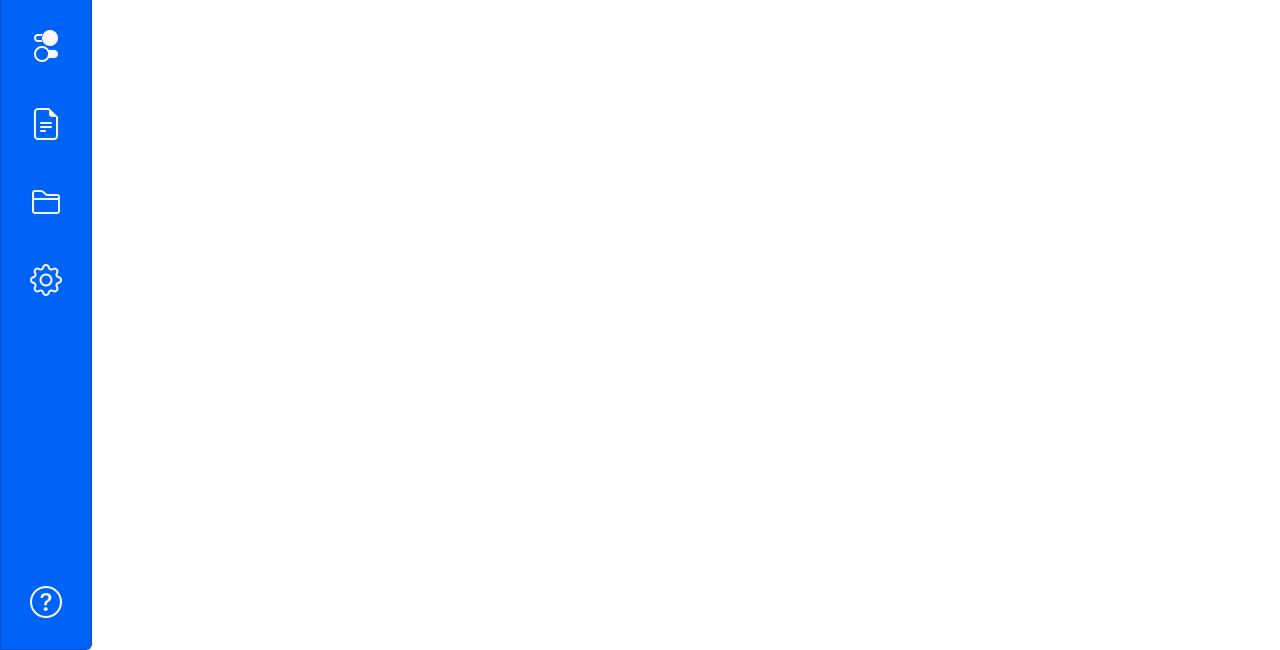
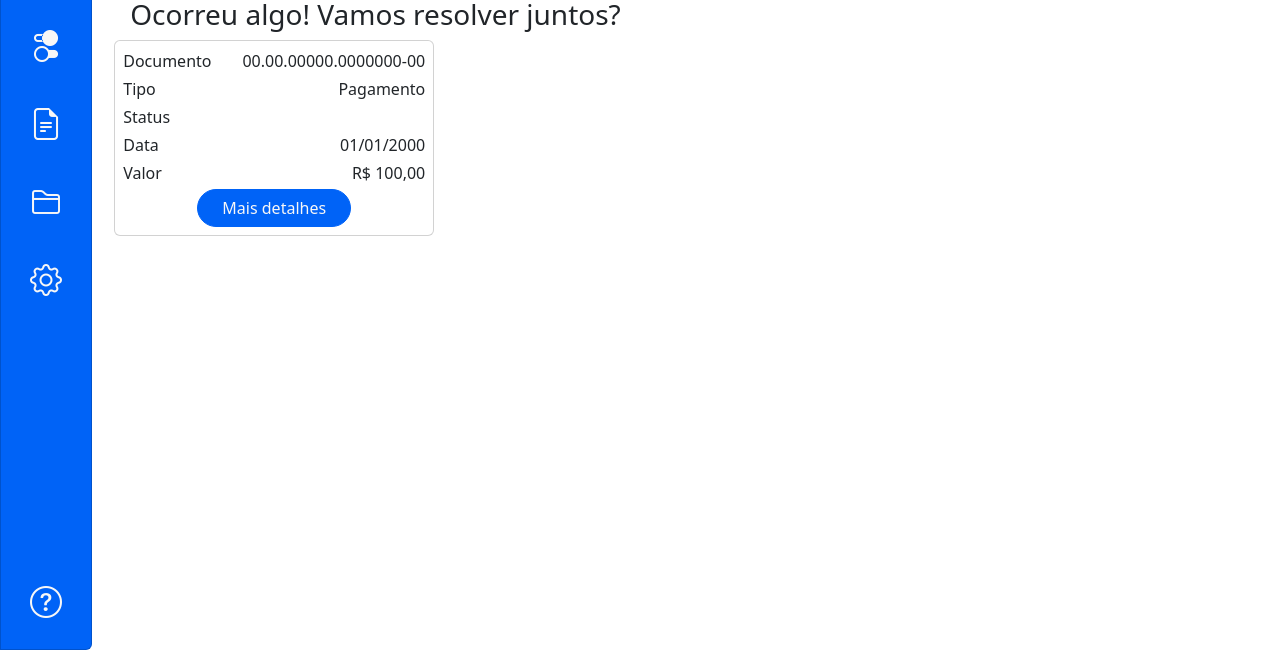
Before and after one commit to yKaayo/HOME-CIC, a plain HTML site: page index.html in a window 1280 px wide. Shown: the part 150-800 px from the top of the page. Drawn offline with nearby package versions, Linux system fonts and the light colour scheme.

Commit message:
Starting Card of Diverência

```diff
--- a/index.html
+++ b/index.html
@@ -34,7 +34,7 @@
             >
               <i class="bi bi-justify-left color-primary-blue" id="btn-togler-icon"></i>
             </button>
-            <div class="position-absolute top-100 left-0 dvh100-70px">
+            <div class="position-absolute top-100 left-0 side-menu">
                 <div class="card card-body rounded-0 rounded-end h-100 bg-primary-blue">
                   <ul class="navbar-nav list-group d-flex flex-column mb-auto gap-3" id="list-menu">
                     <li class="list-group-item p-0 bg-transparent">
@@ -101,10 +101,11 @@
                 </a>
               </li>
               <li class="nav-item dropdown d-flex align-items-center">
+                <!-- Search Modal Button -->
                 <button type="button" class="btn d-flex d-sm-none me-2" data-bs-toggle="modal" data-bs-target="#searchModal"><i class="bi bi-search"></i></button>
-                <p class="fs-5 mb-0 me-1 color-primary-blue lh-sm">Olá,<br><span class="fw-bold">nome</span></p>
+                <p class="fs-5 mb-0 me-1 color-primary-blue lh-1">Olá,<br><span class="fw-bold">Nome</span></p>
 
-                <!-- Modal -->
+                <!-- Search Modal SM -->
                 <div class="modal fade d-sm-none" id="searchModal" tabindex="-1" aria-labelledby="searchModalLabel" aria-hidden="true">
                   <div class="modal-dialog m-0 mt-3 mx-3">
                     <div class="modal-content">
@@ -230,6 +231,63 @@
         </div>
       </nav>
     </header>
+    <main class="m-main">
+      <div class="m-4">
+        <h2 class="mb-3">Home</h2>
+
+        <div class="divergencia">
+          <h3 class="mb-2 ps-3">Ocorreu algo! Vamos resolver juntos?</h3>
+
+          <div class="card overflow-x-auto">
+            <div class="card-body p-2">
+              <div class="d-flex justify-content-between">
+                <p class="card-text mb-1">Documento</p>
+                <p class="card-text mb-1">00.00.00000.0000000-00</p>
+              </div>
+              <div class="d-flex justify-content-between">
+                <p class="card-text mb-1">Tipo</p>
+                <p class="card-text mb-1">Pagamento</p>
+              </div>
+              <div class="d-flex justify-content-between">
+                <p class="card-text mb-1">Status</p>
+                <p class="card-text mb-1"></p>
+              </div>
+              <div class="d-flex justify-content-between">
+                <p class="card-text mb-1">Data</p>
+                <p class="card-text mb-1">01/01/2000</p>
+              </div>
+              <div class="d-flex justify-content-between">
+                <p class="card-text mb-1">Valor</p>
+                <p class="card-text mb-1">R$ 100,00</p>
+              </div>
+              <div class="d-flex justify-content-center w-100">
+                <button type="button" class="btn btn-blue rounded-pill px-4" data-bs-toggle="modal" data-bs-target="#atrasadoModal">
+                  Mais detalhes
+                </button>
+              </div>
+              <div class="modal fade" id="atrasadoModal" tabindex="-1" aria-labelledby="atrasadoModalLabel" aria-hidden="true">
+                <div class="modal-dialog">
+                  <div class="modal-content">
+                    <div class="modal-header">
+                      <h1 class="modal-title fs-5" id="atrasadoModalLabel">Modal title</h1>
+                      <button type="button" class="btn-close" data-bs-dismiss="modal" aria-label="Close"></button>
+                    </div>
+                    <div class="modal-body">
+                      ...
+                    </div>
+                    <div class="modal-footer">
+                      <button type="button" class="btn btn-secondary" data-bs-dismiss="modal">Close</button>
+                      <button type="button" class="btn btn-primary">Save changes</button>
+                    </div>
+                  </div>
+                </div>
+              </div>
+
+            </div>
+          </div>
+        </div>
+      </div>
+    </main>
 
     <!-- JS Bootstrap -->
     <script
--- a/src/css/styles.css
+++ b/src/css/styles.css
@@ -58,3 +58,8 @@ form input.w-16rem {
   bottom: 4.8rem;
   right: 2.22rem;
 }
+
+/* Divergência */
+.divergencia .card {
+  width: 20rem;
+}
--- a/src/css/variebles.css
+++ b/src/css/variebles.css
@@ -12,8 +12,8 @@
 }
 
 /* Measures */
-.dvh100-70px {
-  height: calc(100dvh - 70px);
+.m-main {
+  margin-left: 5.64rem;
 }
 
 .p-20px {
@@ -51,3 +51,9 @@ form input.elevation-gray:focus {
   border: none;
   box-shadow: 0 0 4px var(--color-dark-50);
 }
+
+/* Side Menu */
+.side-menu {
+  height: calc(100dvh - 70px);
+  /* min-height: 100%; */
+}
```
Lines whose indentation alone changed are shown as unchanged.
